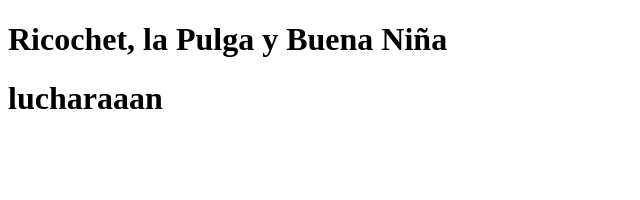
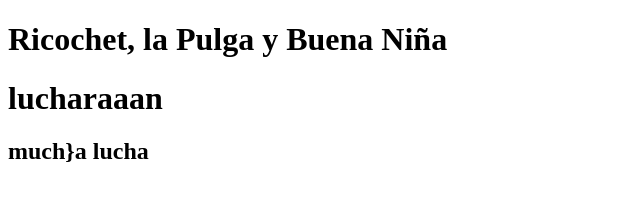
Before and after one commit to dafnehernandez/PruebasConfig, a plain HTML site: page index.html in a window 1280 px wide. Shown: the whole page, without its empty margins (0-640 px from the left). Drawn offline with Linux system fonts and the light colour scheme.

Commit message:
feat: cambio agregado para prueba

```diff
--- a/index.html
+++ b/index.html
@@ -6,6 +6,7 @@
     <title>Document</title>
     <h1>Ricochet, la Pulga y Buena Niña</h1>
     <h1>lucharaaan</h1>
+    <h2>much}a lucha</h2>
 </head>
 <body>
 
```
